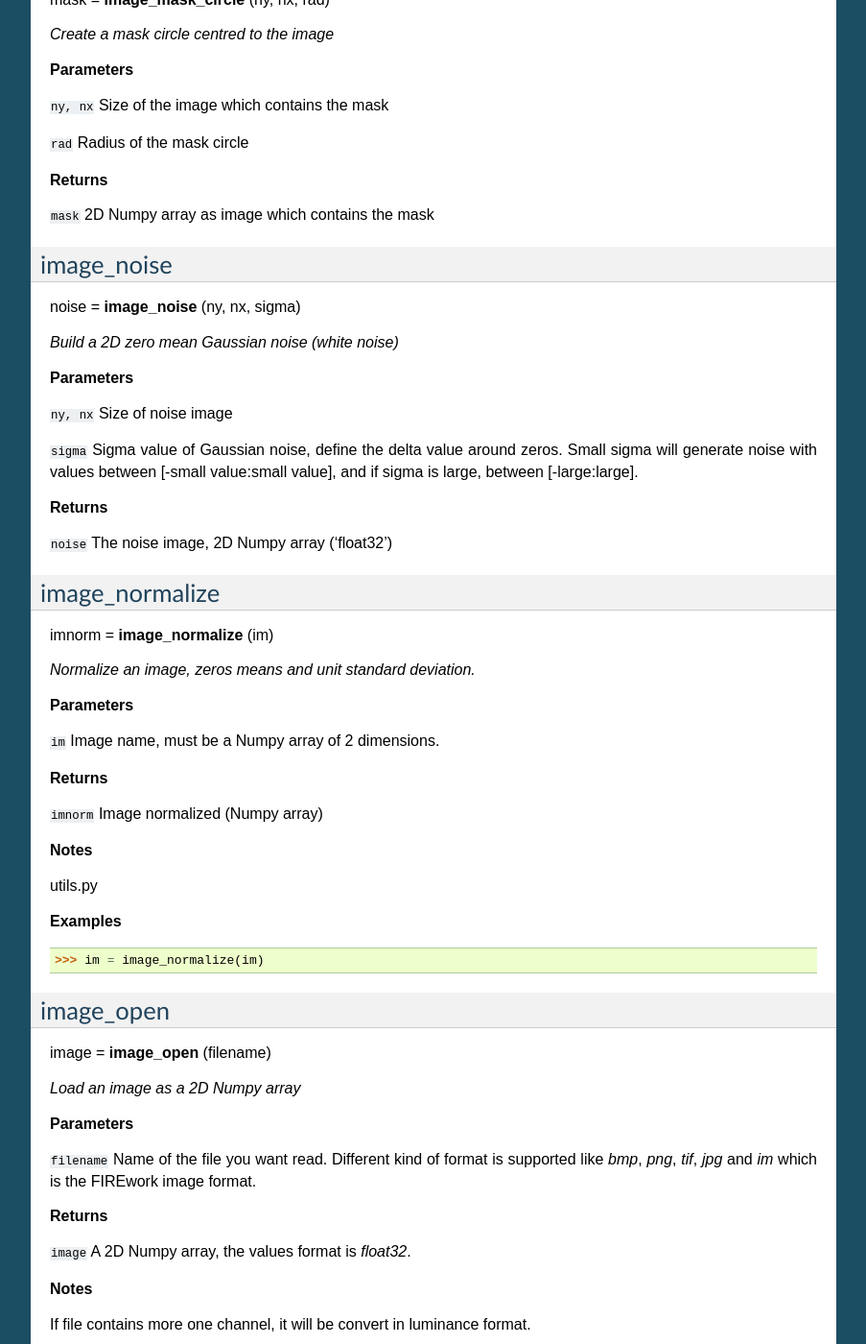
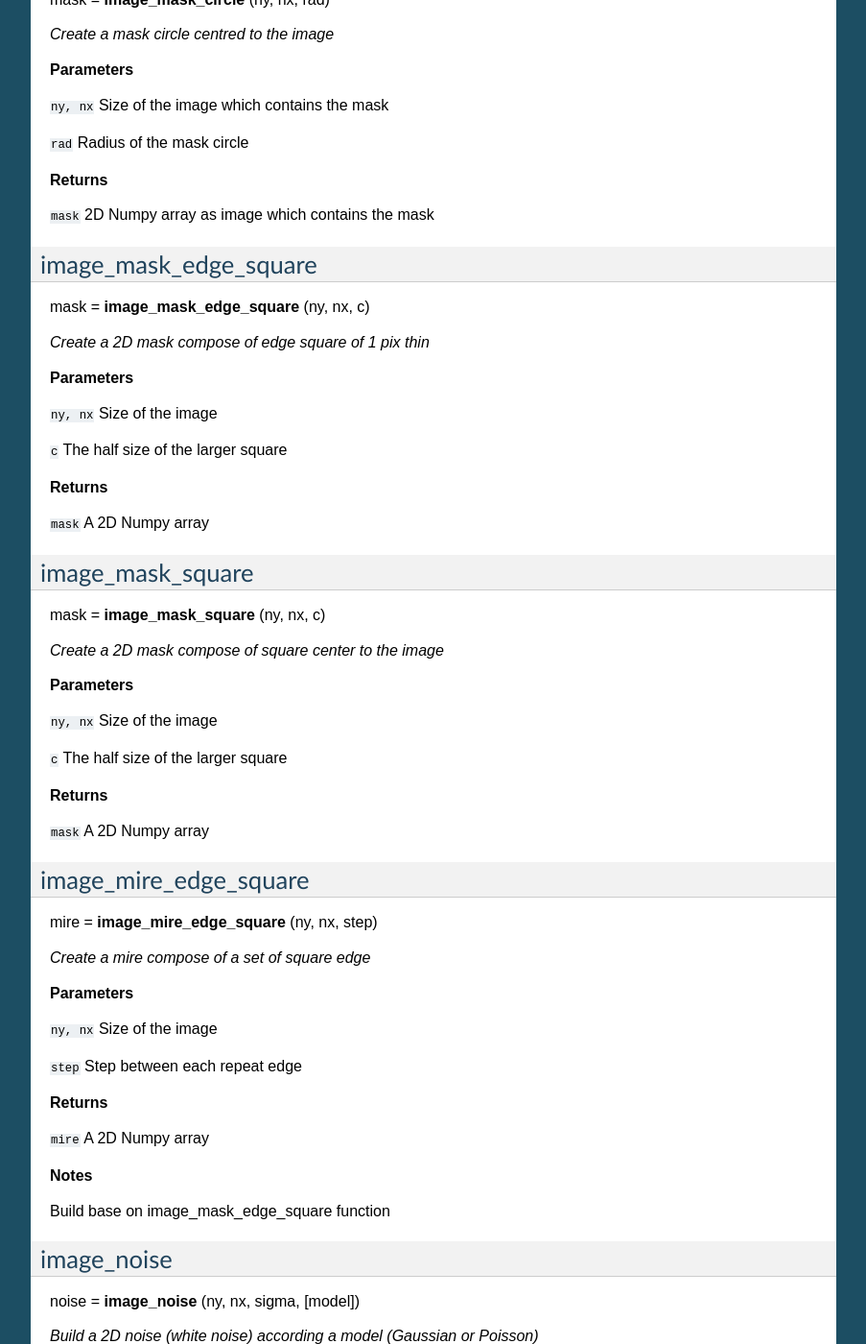
Before and after one commit to hksonngan/astir.firework, a Sphinx documentation site: the page built from doc/source/image.rst, in a window 1280 px wide and 1400 px high, scrolled down 2299 px. Shown: the whole window at 96% size, without its empty margins (198-1101 px from the left). Built offline with Sphinx 7.4.7, drawn with Linux system fonts in a browser that asks for light colours; some of the changed text lies outside the part shown.

Commit message:
fix some bug add new function and documentation

```diff
--- a/doc/source/image.rst
+++ b/doc/source/image.rst
@@ -136,19 +136,75 @@ mask = **image_mask_circle** (ny, nx, rad)
 
 ``mask`` 2D Numpy array as image which contains the mask
 
+image_mask_edge_square
+----------------------
+
+mask = **image_mask_edge_square** (ny, nx, c)
+
+*Create a 2D mask compose of edge square of 1 pix thin*
+
+**Parameters**
+
+``ny, nx`` Size of the image
+
+``c`` The half size of the larger square
+
+**Returns**
+
+``mask`` A 2D Numpy array
+
+image_mask_square
+-----------------
+
+mask = **image_mask_square** (ny, nx, c)
+
+*Create a 2D mask compose of square center to the image*
+
+**Parameters**
+
+``ny, nx`` Size of the image
+
+``c`` The half size of the larger square
+
+**Returns**
+
+``mask`` A 2D Numpy array
+
+image_mire_edge_square
+----------------------
+
+mire = **image_mire_edge_square** (ny, nx, step)
+
+*Create a mire compose of a set of square edge*
+
+**Parameters**
+
+``ny, nx`` Size of the image
+
+``step`` Step between each repeat edge
+
+**Returns**
+
+``mire`` A 2D Numpy array
+
+**Notes**
+
+Build base on image_mask_edge_square function
 
 image_noise
 -----------
 
-noise = **image_noise** (ny, nx, sigma)
+noise = **image_noise** (ny, nx, sigma, [model])
 
-*Build a 2D zero mean Gaussian noise (white noise)*
+*Build a 2D noise (white noise) according a model (Gaussian or Poisson)*
 
 **Parameters**
 
 ``ny, nx`` Size of noise image
 
-``sigma`` Sigma value of Gaussian noise, define the delta value around zeros. Small sigma will generate noise with values between [-small value:small value], and if sigma is large, between [-large:large].
+``sigma`` Sigma value, define the delta value around zeros i.e. how large is the distribution, and how strong is the noise.
+
+``model`` Gaussian model or Poisson model (default is Gaussian)
 
 **Returns**
 
@@ -240,6 +296,21 @@ pows = **image_pows** (im)
 **Returns**
 
 ``pows`` A 2D Numpy array
+
+image_ra
+--------
+
+val = **image_ra** (im)
+
+*Compute the Radial Average of an image*
+
+**Parameters**
+
+``im`` A 2D Numpy array as image
+
+**Returns**
+
+``val`` 1D array, which contains the values of RA
 
 
 image_raps
```
Also changed, not shown: doc/source/filter.rst (+18 -1 lines), doc/source/misc.rst (+10 -0 lines), 1 other file.
